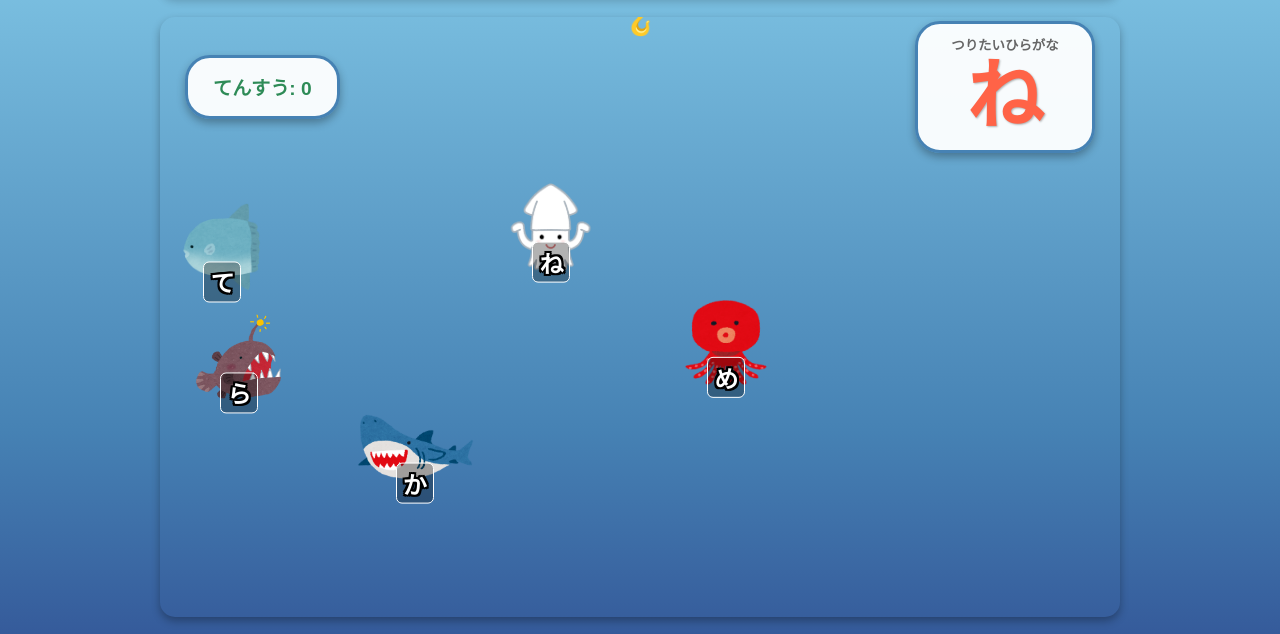
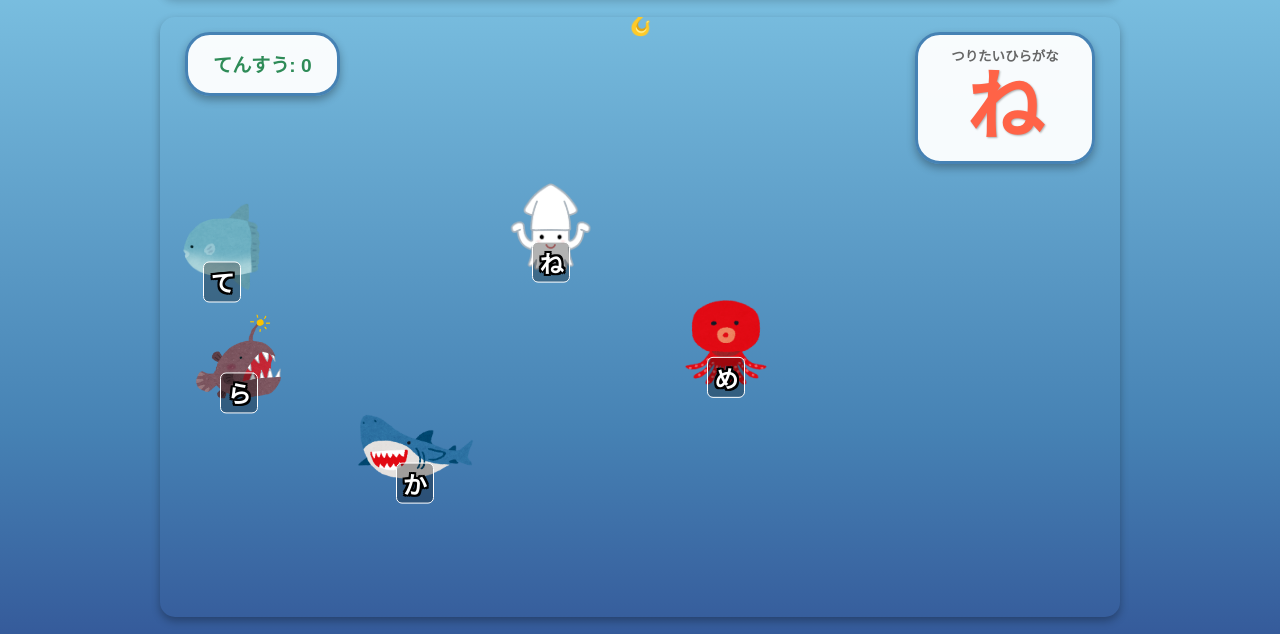
Before and after one commit to Magaming/hiragana-game, a plain HTML site: page index.html in a window 1280 px wide. Shown: the part 121-755 px from the top of the page. Drawn offline with Linux system fonts and the light colour scheme.

Commit message:
スタイル調整

```diff
--- a/style.css
+++ b/style.css
@@ -51,9 +51,9 @@ body {
     height: 130px;
     display: flex;
     justify-content: space-between;
-    align-items: center;
+    align-items: flex-start;
     padding: 25px;
-    padding-top: 35px;
+    padding-top: 15px;
     z-index: 15;
     pointer-events: none;
 }
```
